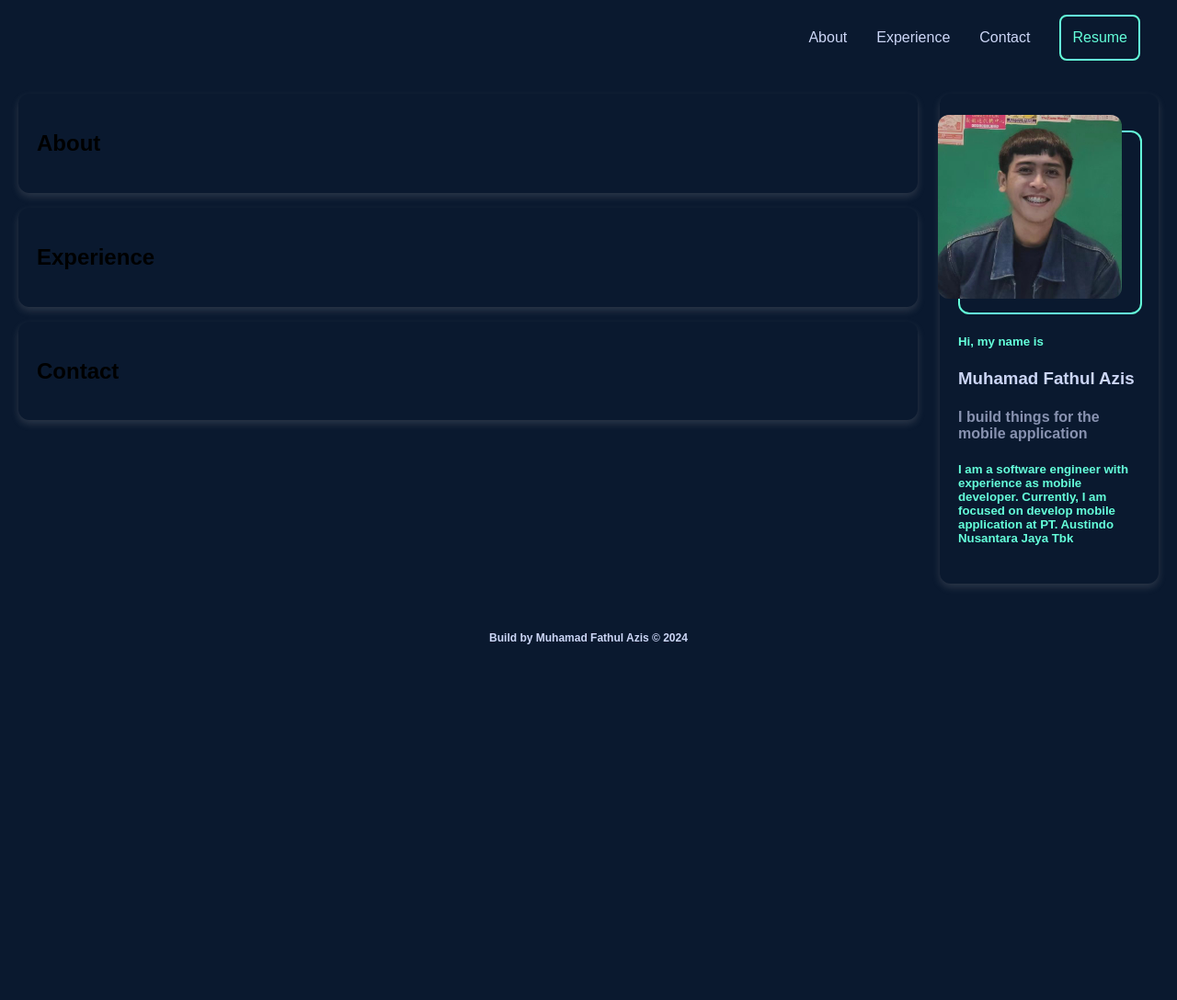
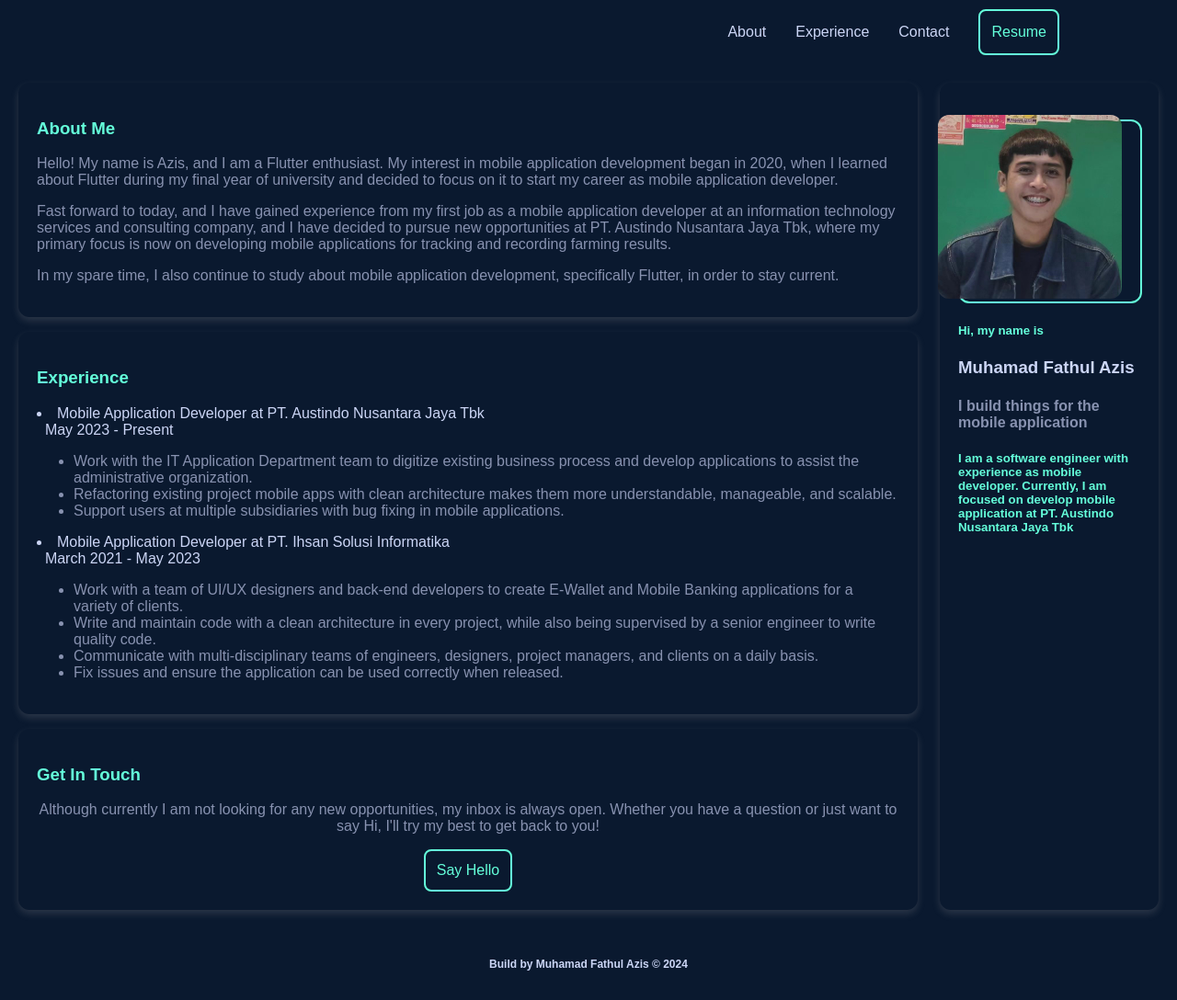
Before and after one commit to fathulaziss/basic-web-programing-submit, a plain HTML site: page index.html in a window 1280 px wide. Shown: the whole page at 92% size. Before the commit the page ends 800 px from the top, so only its background shows below. Drawn offline with Linux system fonts and the light colour scheme.

Commit message:
add main content

```diff
--- a/index.html
+++ b/index.html
@@ -20,9 +20,9 @@
     <header class="navbar-container">
         <nav class="nav-list">
             <ul>
-                <li><a href="#">About</a></li>
-                <li><a href="#">Experience</a></li>
-                <li><a href="#">Contact</a></li>
+                <li><a href="#about">About</a></li>
+                <li><a href="#eperience">Experience</a></li>
+                <li><a href="#contact">Contact</a></li>
             </ul>
         </nav>
         <button class="resume-btn">Resume</button>
@@ -30,15 +30,71 @@
     <main>
         <div id="content">
             <article id="about" class="card">
-                <h2>About</h2>
+                <h3>About Me</h3>
+                <p>
+                    Hello! My name is Azis, and I am a Flutter enthusiast. My interest in mobile application development began in
+                    2020, when I learned about Flutter during my final year of university and decided to focus on it to start my career as mobile application developer.
+                </p>
+                <p>
+                    Fast forward to today, and I have gained experience from my first job as a mobile application developer at an information technology services and consulting company, and
+                    I have decided to pursue new opportunities at PT. Austindo Nusantara Jaya Tbk, where my primary focus is now on developing mobile applications for tracking and recording farming results.
+                </p>
+                <p>
+                    In my spare time, I also continue to study about mobile application development, specifically Flutter, in order to stay current.
+                </p>
             </article>
 
             <article id="experience" class="card">
-                <h2>Experience</h2>
+                <h3>Experience</h3>
+                <p>
+                    <li>
+                        Mobile Application Developer at PT. Austindo Nusantara Jaya Tbk
+                        <br>
+                        &nbsp;&nbsp;May 2023 - Present
+                        <ul class="experience">
+                            <li>
+                                Work with the IT Application Department team to digitize existing business process and develop applications to assist the administrative organization.
+                            </li>
+                            <li>
+                                Refactoring existing project mobile apps with clean architecture makes them more understandable, manageable, and scalable.
+                            </li>
+                            <li>
+                                Support users at multiple subsidiaries with bug fixing in mobile applications.
+                            </li>
+                        </ul>
+                    </li>
+                </p>
+                <p>
+                    <li>
+                        Mobile Application Developer at PT. Ihsan Solusi Informatika
+                        <br>
+                        &nbsp;&nbsp;March 2021 - May 2023
+                        <ul class="experience">
+                            <li>
+                                Work with a team of UI/UX designers and back-end developers to create E-Wallet and Mobile Banking applications for a variety of clients.
+                            </li>
+                            <li>
+                                Write and maintain code with a clean architecture in every project, while also being supervised by a senior engineer to write quality code.
+                            </li>
+                            <li>
+                                Communicate with multi-disciplinary teams of engineers, designers, project managers, and clients on a daily basis.
+                            </li>
+                            <li>
+                                Fix issues and ensure the application can be used correctly when released.
+                            </li>
+                        </ul>
+                    </li>
+                </p>
             </article>
 
             <article id="contact" class="card">
-                <h2>Contact</h2>
+                <h3>Get In Touch</h3>
+                <p class="p-contact">
+                    Although currently I am not looking for any new opportunities, my inbox is always open. Whether you have a question or just want to say Hi, I'll try my best to get back to you!
+                </p>
+                <div class="center">
+                    <button class="contact-btn">Say Hello</button>
+                </div>
             </article>
         </div>
 
--- a/styles/app.css
+++ b/styles/app.css
@@ -17,10 +17,14 @@ body {
 
 header.navbar-container {
     width: 100%;
-    max-width: 1200px;
-    padding-block: 1rem;
-    margin-inline: auto;
+    /* max-width: 1200px; */
+    /* padding-block: 1rem; */
+    /* margin-inline: auto; */
+    padding-right: 10%;
+    padding-top: 10px;
+    padding-bottom: 10px;
 
+    background-color: #0A192F;
     display: flex;
     position: sticky;
     top: 0;
@@ -123,6 +127,42 @@ aside {
     color: #64FFDA;
 }
 
+#content h3 {
+    color: #64FFDA;
+}
+
+#content p {
+    color: #8892B0;
+}
+
+#content li {
+    color: #CCD6F6;
+}
+
+#content .experience li {
+    color: #8892B0;
+}
+
+#content .p-contact {
+    text-align: center;
+}
+
+#content .contact-btn {
+    background-color: transparent;
+    border: 2px solid #64FFDA;
+    font-size: 16px;
+    color: #64FFDA;
+    padding: 12px;
+    cursor: pointer;
+    border-radius: 8px;
+}
+
+.center {
+    display: flex;
+    justify-content: center;
+    align-items: center;
+}
+
 header {
   display: inline;
 }
```
Also changed, not shown: assets/bandung-badge.png (deleted).
